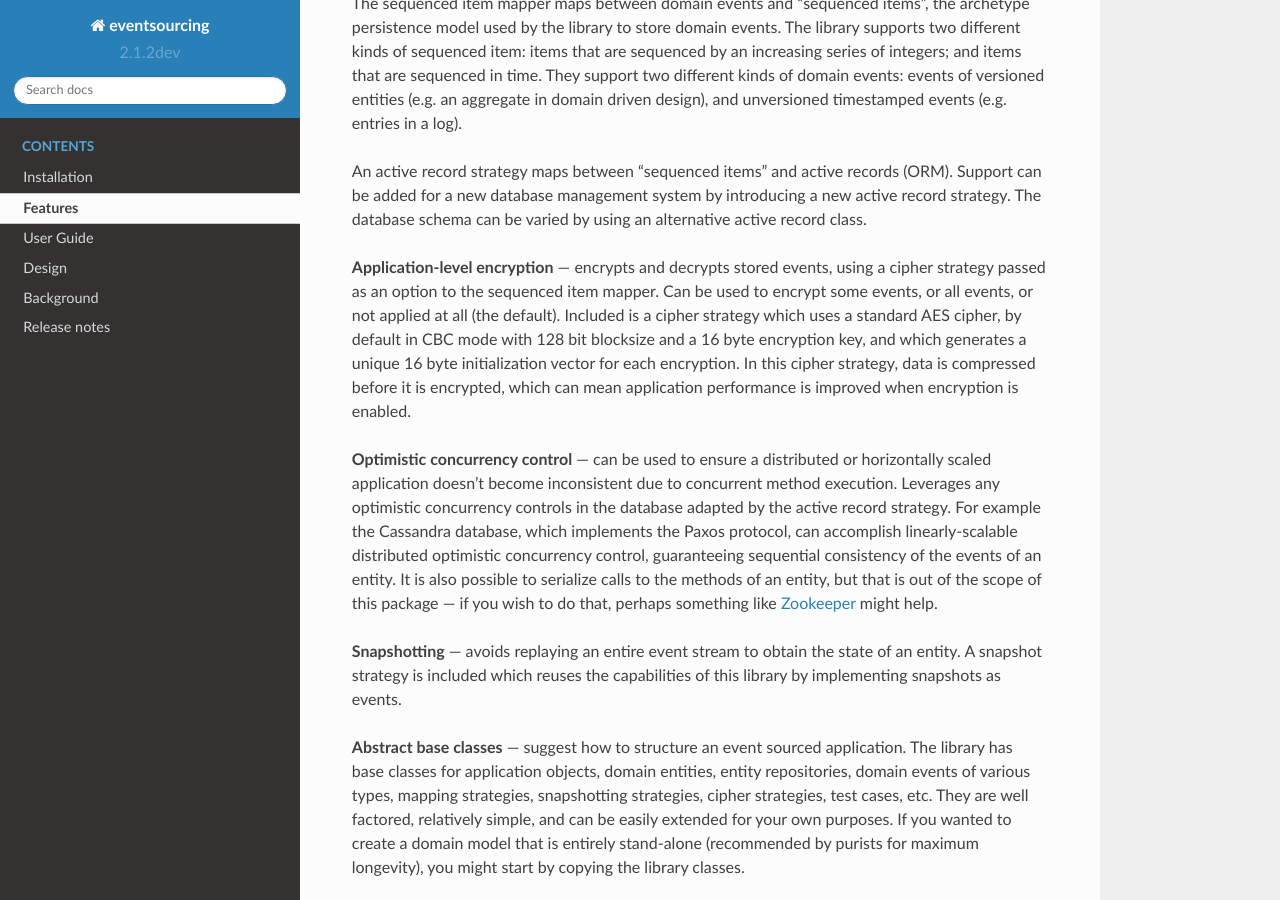
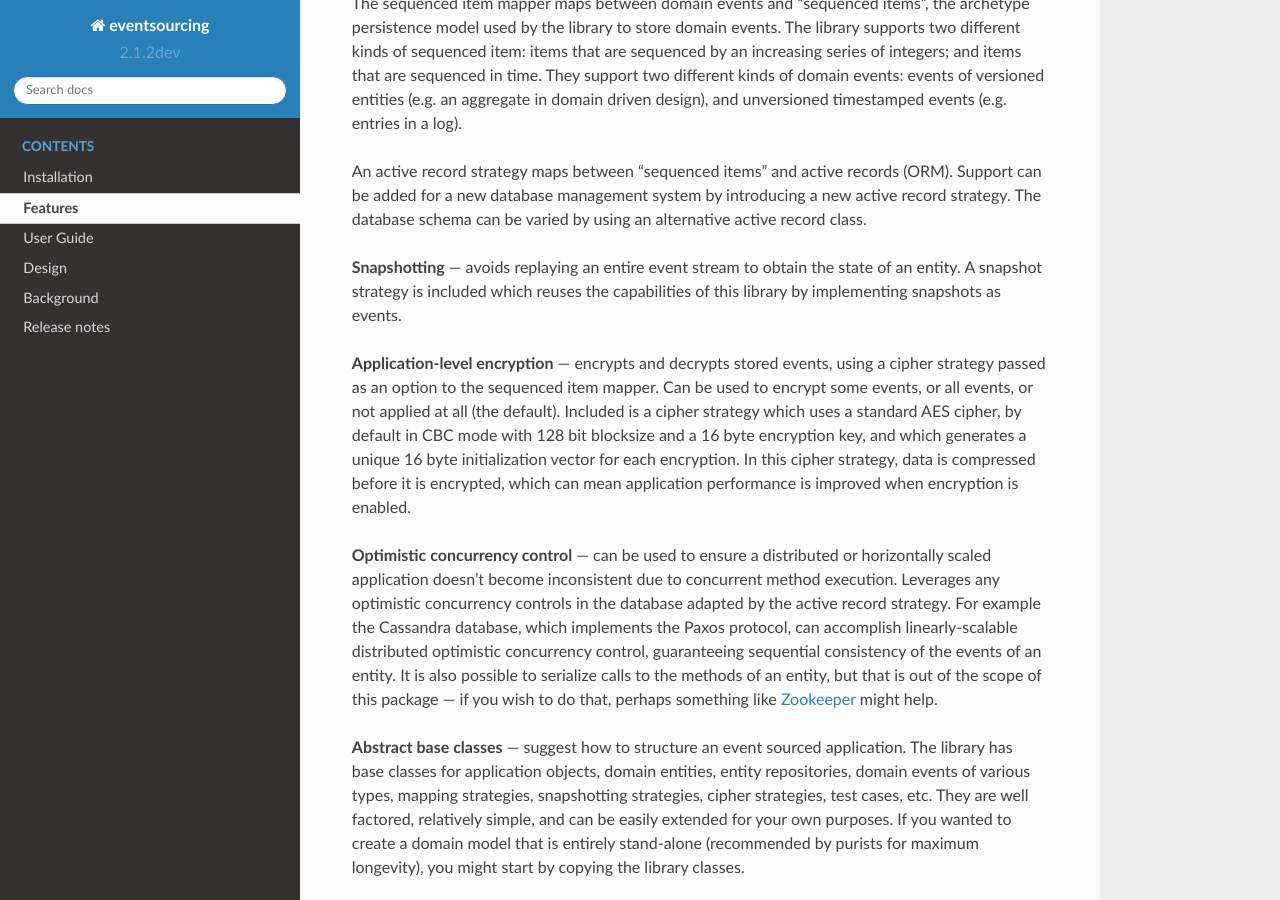
Before and after one commit to pyeventsourcing/eventsourcing, a Sphinx documentation site: the page built from docs/topics/features.rst, in a window 1280 px wide and 900 px high, scrolled down 264 px. Built offline with Sphinx 7.4.7 and the Read the Docs theme 2.0.0, drawn with Linux system fonts in a browser that asks for light colours; some of the changed lines change nothing that is shown.

Commit message:
Switched order of features, to reflect natural progression in docs.

```diff
--- a/docs/topics/features.rst
+++ b/docs/topics/features.rst
@@ -18,6 +18,10 @@ Support can be added for a new database management system by introducing a new a
 record strategy. The database schema can be varied by using an alternative active record
 class.
 
+**Snapshotting** — avoids replaying an entire event stream to
+obtain the state of an entity. A snapshot strategy is included which reuses
+the capabilities of this library by implementing snapshots as events.
+
 **Application-level encryption** — encrypts and decrypts stored events, using a cipher
 strategy passed as an option to the sequenced item mapper. Can be used to encrypt some
 events, or all events, or not applied at all (the default). Included is a cipher strategy
@@ -36,10 +40,6 @@ of an entity. It is also possible to serialize calls to the methods of an entity
 but that is out of the scope of this package — if you wish to do that, perhaps
 something like `Zookeeper <https://zookeeper.apache.org/>`__ might help.
 
-**Snapshotting** — avoids replaying an entire event stream to
-obtain the state of an entity. A snapshot strategy is included which reuses
-the capabilities of this library by implementing snapshots as events.
-
 **Abstract base classes** — suggest how to structure an event sourced application.
 The library has base classes for application objects, domain entities, entity repositories,
 domain events of various types, mapping strategies, snapshotting strategies, cipher strategies,
```
